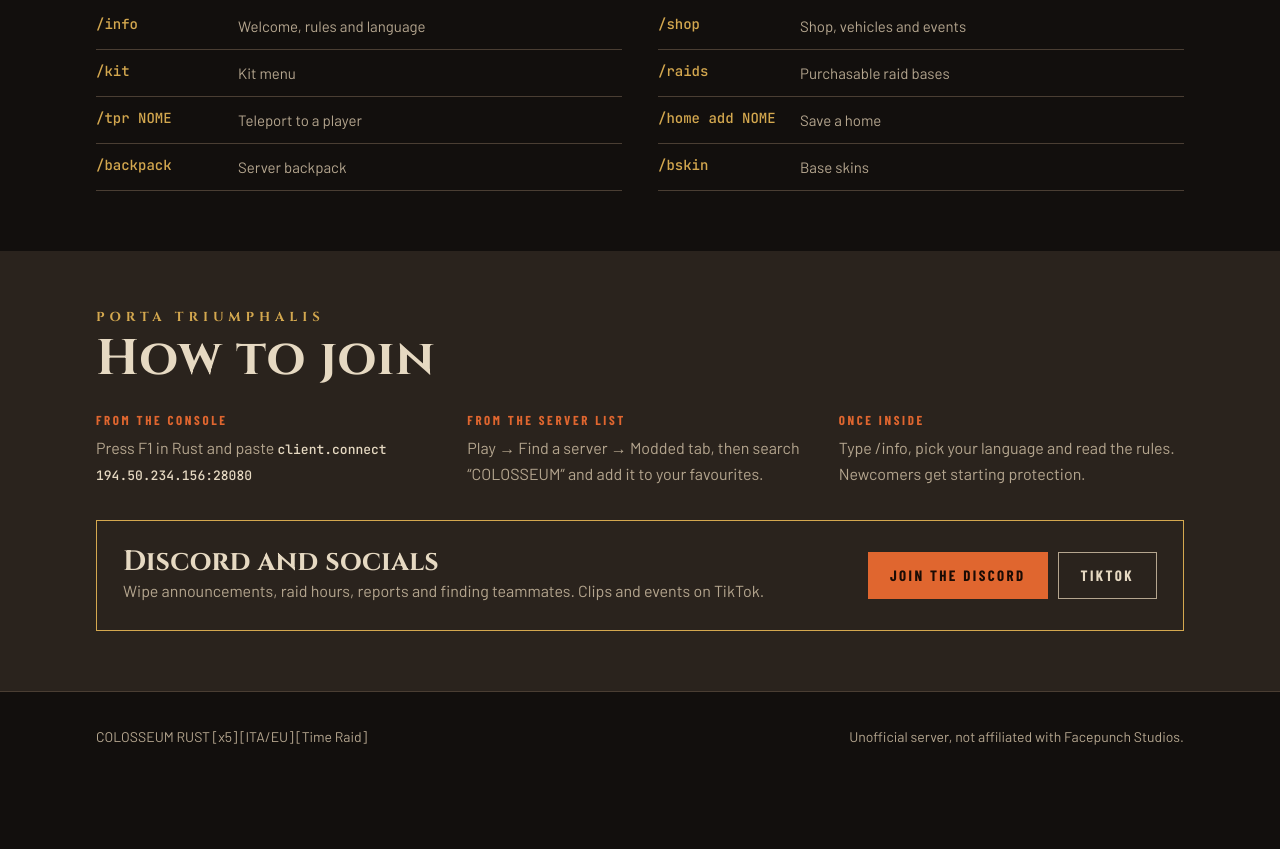
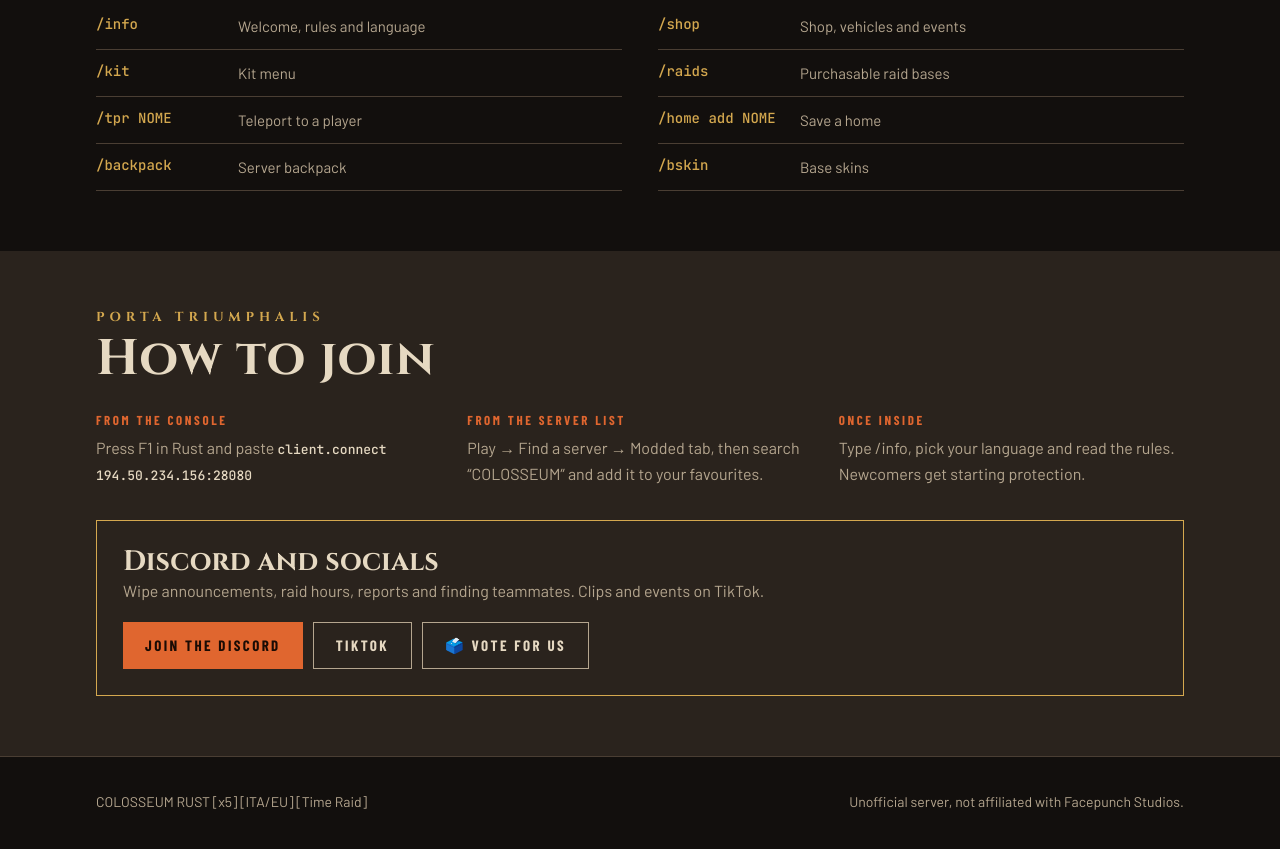
Before and after one commit to COLOSSEUM-Rust-x5/COLOSSEUM-Rust-x5.github.io, a plain HTML site: page index.html in a window 1280 px wide. Shown: the part 3098-3947 px from the top of the page. Before the commit the page ends 3896 px from the top, so only its background shows below. Drawn offline with nearby package versions, Linux system fonts and the light colour scheme.

Commit message:
Update index.html

```diff
--- a/index.html
+++ b/index.html
@@ -340,6 +340,7 @@ html:not([lang="en"]) [data-l="it"], html[lang="en"] [data-l="en"]{display:rever
         <div style="display:flex;flex-wrap:wrap;gap:10px">
           <a class="btn" id="discord-link" href="#" target="_blank" rel="noopener"><span data-l="it">Entra nel Discord</span><span data-l="en">Join the Discord</span></a>
           <a class="btn" style="background:transparent;color:var(--trav);border:1px solid var(--trav-dim)" href="https://www.tiktok.com/@colosseumrustx5" target="_blank" rel="noopener">TikTok</a>
+          <a class="btn" style="background:transparent;color:var(--trav);border:1px solid var(--trav-dim)" href="https://rust-servers.net/server/178726/vote/" target="_blank" rel="noopener"><span data-l="it">🗳️ Vota il server</span><span data-l="en">🗳️ Vote for us</span></a>
         </div>
       </div>
     </div>
```
